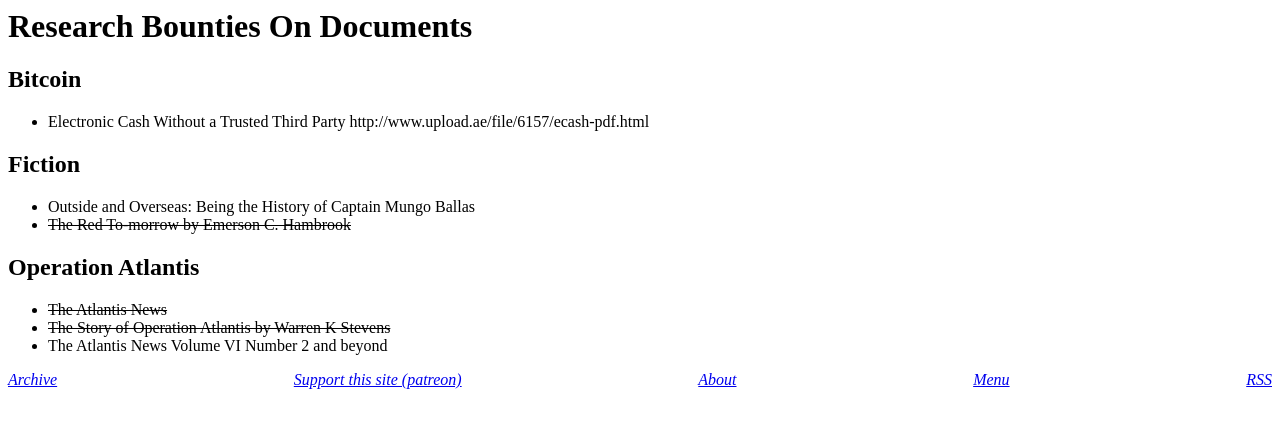
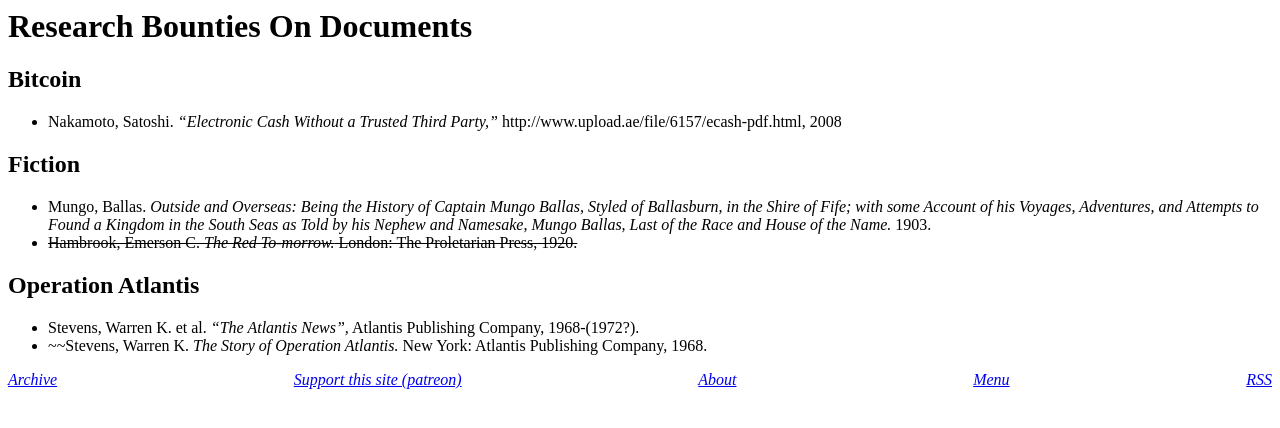
Before and after one commit to derykmakgill/website, a Jekyll site: the page built from research-bounties.md, in a window 1280 px wide. Shown: the top 428 px of the page. Built offline with Jekyll 4.4.1, drawn with Linux system fonts in a browser that asks for light colours.

Commit message:
Update research-bounties.md

```diff
--- a/research-bounties.md
+++ b/research-bounties.md
@@ -5,15 +5,14 @@
 
 ## Bitcoin
 
-- Electronic Cash Without a Trusted Third Party http://www.upload.ae/file/6157/ecash-pdf.html
+- Nakamoto, Satoshi. *"Electronic Cash Without a Trusted Third Party,"* http://www.upload.ae/file/6157/ecash-pdf.html, 2008
 
 ## Fiction
 
-- Outside and Overseas: Being the History of Captain Mungo Ballas
-- ~~The Red To-morrow by Emerson C. Hambrook~~
+- Mungo, Ballas. *Outside and Overseas: Being the History of Captain Mungo Ballas, Styled of Ballasburn, in the Shire of Fife; with some Account of his Voyages, Adventures, and Attempts to Found a Kingdom in the South Seas as Told by his Nephew and Namesake, Mungo Ballas, Last of the Race and House of the Name.* 1903.
+- ~~Hambrook, Emerson C. *The Red To-morrow.* London: The Proletarian Press, 1920.~~
 
 ## Operation Atlantis
 
-- ~~The Atlantis News~~
-- ~~The Story of Operation Atlantis by Warren K Stevens~~
-- The Atlantis News Volume VI Number 2 and beyond
+- Stevens, Warren K. et al. *"The Atlantis News",* Atlantis Publishing Company, 1968-(1972?).
+- ~~Stevens, Warren K. *The Story of Operation Atlantis.* New York: Atlantis Publishing Company, 1968.
```
